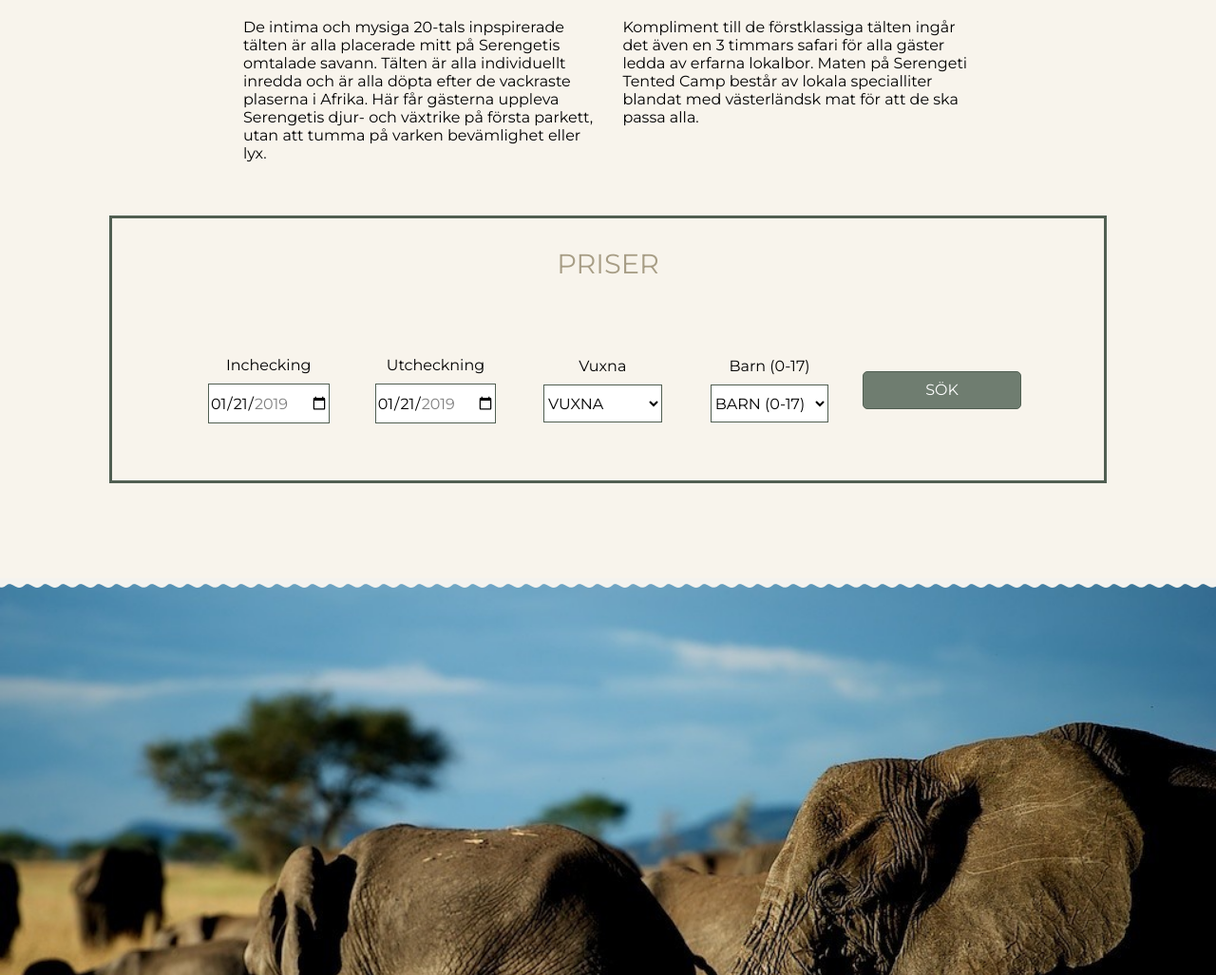
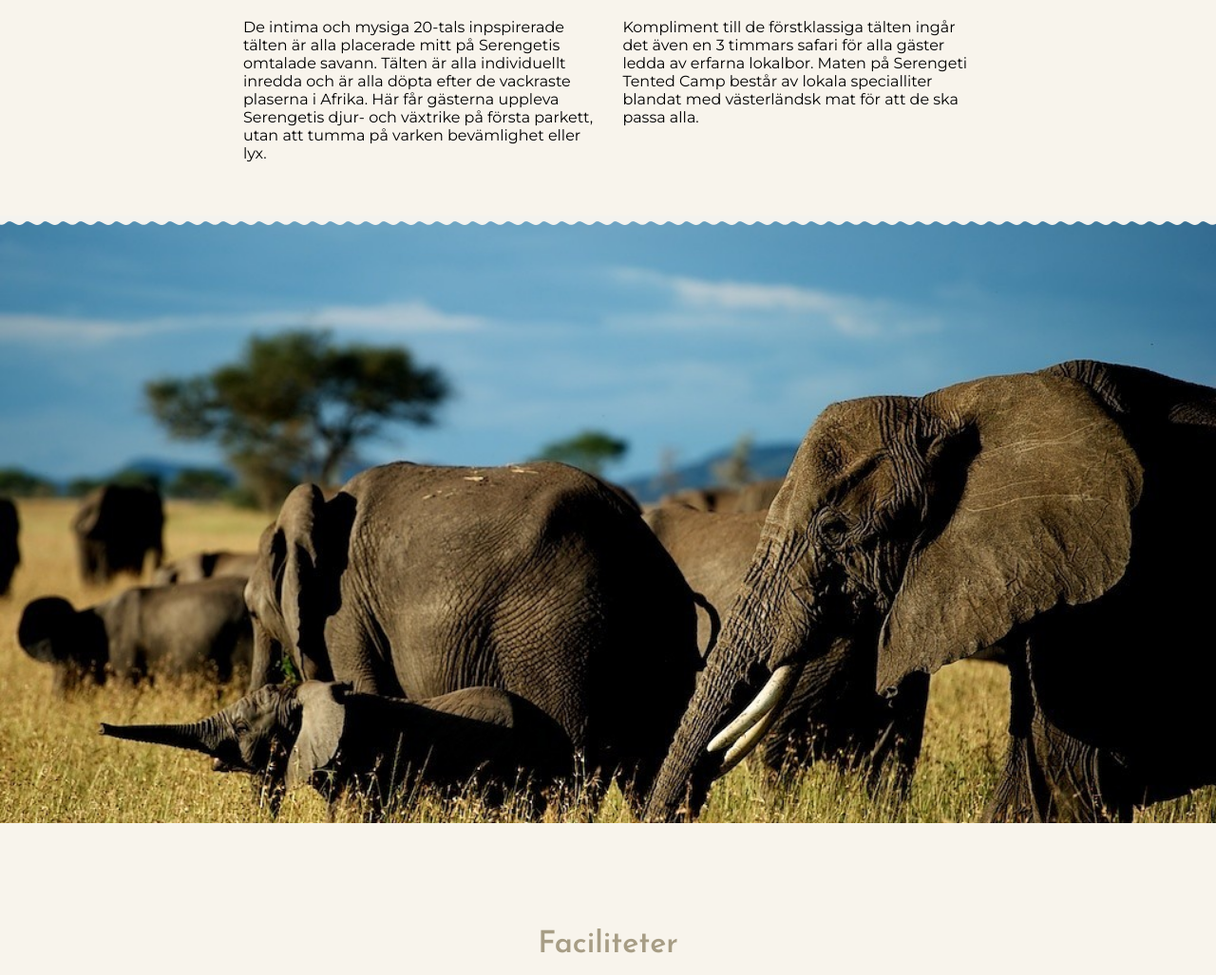
Before and after one commit to OliviaAndersson/Serengeti, a website built with Parcel: page src/index.html in a window 1280 px wide. Shown: the part 975-2002 px from the top of the page at 95% size. Built offline with nearby package versions, Linux system fonts and the light colour scheme; no server answers; a web font is replaced by a local one.

Commit message:
small change to index-removed booking option

```diff
--- a/src/index.html
+++ b/src/index.html
@@ -79,7 +79,7 @@
         </div>
       </div>
 
-      <div class="booking">
+      <!-- <div class="booking">
         <h1>priser</h1>
         <div id="booking-container">
           <form>
@@ -131,7 +131,7 @@
             <input type="submit" name="submit" value="SÖK" id="submit" />
           </form>
         </div>
-      </div>
+      </div> -->
       <div id="box"><div id="border"></div></div>
       <div class="facilities">
         <h3>Faciliteter</h3>
--- a/src/scss/main.scss
+++ b/src/scss/main.scss
@@ -69,7 +69,7 @@ main {
   }
 
   .booking {
-    border: 3px solid #515f52;
+    border: 3px solid $footercolor;
     padding: 10px;
     margin: 0 auto;
     margin-bottom: 60px;
@@ -107,7 +107,7 @@ main {
       select {
         margin: 0 auto;
         background-color: #fff;
-        border: 1px solid #515f52;
+        border: 1px solid $green;
         font-family: $breadfont;
         text-transform: uppercase;
         display: inline;
@@ -185,7 +185,7 @@ main {
       padding-top: 40px;
       text-align: center;
       font-size: 1.5rem;
-      color: #a79d85;
+      color: $gold;
     }
 
     #icons-container {
```
